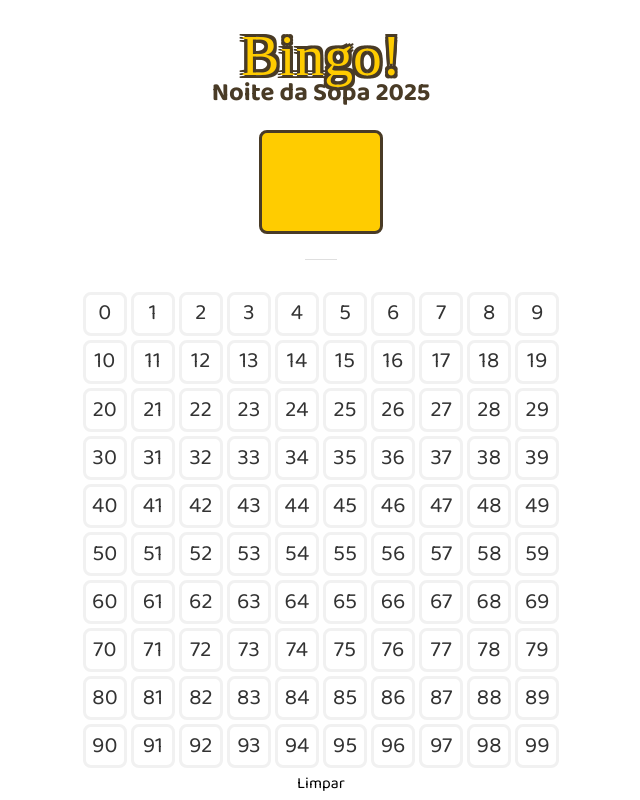
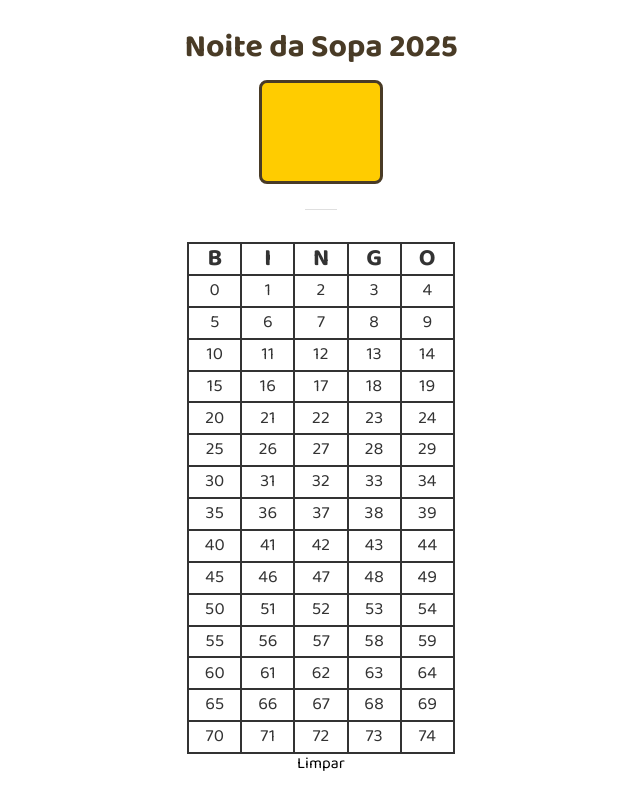
Before and after one commit to samueldcarvalho/Bingou, an Angular app: page / in a window 1280 px wide. Shown: the whole page, without its empty margins (319-959 px from the left). Built offline with nearby package versions, Linux system fonts and the light colour scheme; a web font is replaced by a local one.

Commit message:
style: change style of grgid

```diff
--- a/src/app/app.component.html
+++ b/src/app/app.component.html
@@ -1,6 +1,6 @@
 <div class="card-container">
   <div class="header">
-    <h1 class="logo">Bingo!</h1>
+    <!-- <h1 class="logo">Bingo!</h1> -->
     <p class="sub-title">Noite da Sopa 2025</p>
   </div>
 
@@ -18,10 +18,17 @@
 </div>
 
 <div class="grid-container">
+  <div class="grid-title">
+    <div class="cell" style="font-weight: bold">B</div>
+    <div class="cell" style="font-weight: bold">I</div>
+    <div class="cell" style="font-weight: bold">N</div>
+    <div class="cell" style="font-weight: bold">G</div>
+    <div class="cell" style="font-weight: bold">O</div>
+  </div>
   <div
     class="grid"
     [ngStyle]="{
-      'grid-template-columns': 'repeat(' + this.columnsQuantity() + ', 1fr)',
+      'grid-template-columns': 'repeat(5, 1fr)',
     }"
   >
     @for (number of this.numbers; track $index) {
--- a/src/app/app.component.scss
+++ b/src/app/app.component.scss
@@ -3,7 +3,6 @@
   flex-flow: column nowrap;
   width: 100dvw;
   height: 100dvh;
-  justify-content: center;
   align-items: center;
 }
 
@@ -31,8 +30,7 @@
 }
 
 .sub-title {
-  font-size: 1.6rem;
-  line-height: 1.6rem;
+  font-size: 32px;
   font-weight: bold;
   color: #493b26;
 }
@@ -40,41 +38,61 @@
 .grid-container {
   display: flex;
   flex-flow: column;
-  gap: 8px;
-  height: calc(100% - 32px);
+  height: calc(100% - 320px) !important;
   max-width: 100dvw;
 }
 
-.grid {
+.grid-title {
+  display: grid;
+  grid-template-columns: repeat(5, 1fr);
+  max-width: 100dvw;
   width: 100%;
-  height: calc(100% - 32px);
-  max-width: 100dvw;
-  display: grid;
-  gap: 4px;
+  border: 1px solid #333;
 
   .cell {
     width: 100%;
-    aspect-ratio: 1;
+    aspect-ratio: 2.5/1.5;
     background-color: #fff;
-    border-radius: 8px;
     display: flex;
     justify-content: center;
     align-items: center;
     font-weight: normal;
     color: #333;
-    font-size: 1.4rem;
-    border: 3px solid #f1f1f1;
+    font-size: 1.5rem;
+    border: 1px solid #333;
+  }
+}
+
+.grid {
+  width: 100%;
+  max-width: 100dvw;
+  display: grid;
+  border: 1px solid #333;
+  transform: translateY(-2px);
+  height: 100%;
+
+  .cell {
+    width: 100%;
+    aspect-ratio: 2.5/1.5;
+    background-color: #fff;
+    display: flex;
+    justify-content: center;
+    align-items: center;
+    font-weight: normal;
+    color: #333;
+    font-size: 1.1rem;
+    border: 1px solid #333;
 
     &.drawn {
       background-color: #ffcc00;
-      border: 3px solid #493b26;
+      border: 1px solid #000;
       color: #493b26;
       font-weight: bold;
     }
 
     &.last-drawn {
-      background: linear-gradient(-45deg, #ff3300, #ffe997);
-      background-size: 1000% 1000%;
+      background: linear-gradient(-45deg, #ff4213ee, #ffe997);
+      background-size: 500% 500%;
       animation: gradient 1.5s ease-in-out infinite;
     }
 
@@ -98,7 +116,7 @@
   justify-content: center;
   align-items: center;
 
-  margin-top: 24px;
+  margin-top: 16px;
 }
 
 #last-number-drawn {
--- a/src/app/app.component.ts
+++ b/src/app/app.component.ts
@@ -11,14 +11,16 @@ const numbersKey = 'NUMBERS';
   styleUrl: './app.component.scss',
 })
 export class AppComponent implements OnInit {
+  protected router = inject(Router);
   protected lastNumberDrawn = signal<string | null>(null);
+
+  private _numbersQuantity = signal(75);
+
   protected columnsQuantity = computed(() => {
     const sqrt = Math.ceil(Math.sqrt(this._numbersQuantity()));
 
     return sqrt.toFixed(0);
   });
-  private _numbersQuantity = signal(100);
-  protected router = inject(Router);
 
   ngOnInit(): void {
     const lastNumber = localStorage.getItem(lastNumberKey);
```
